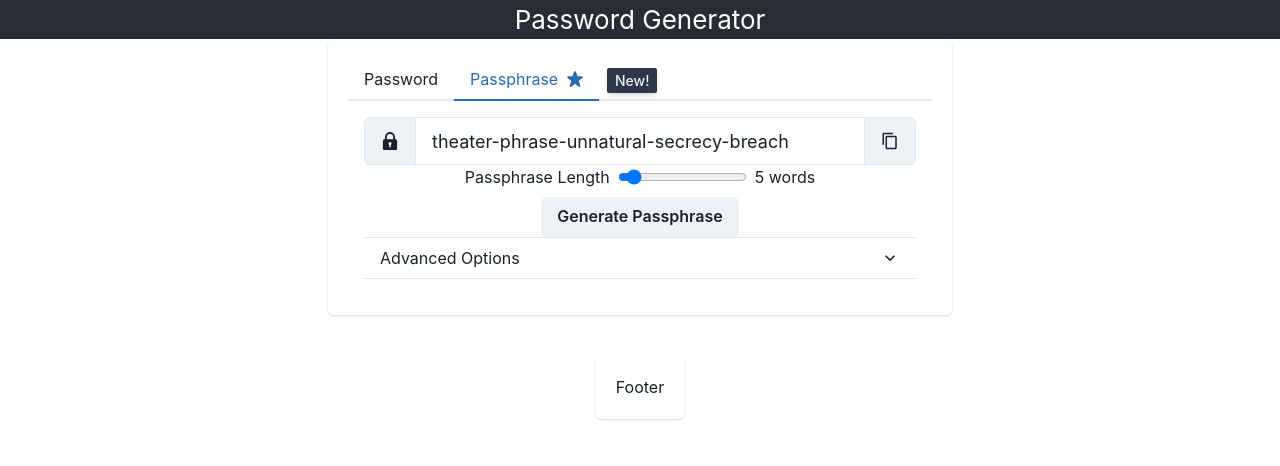
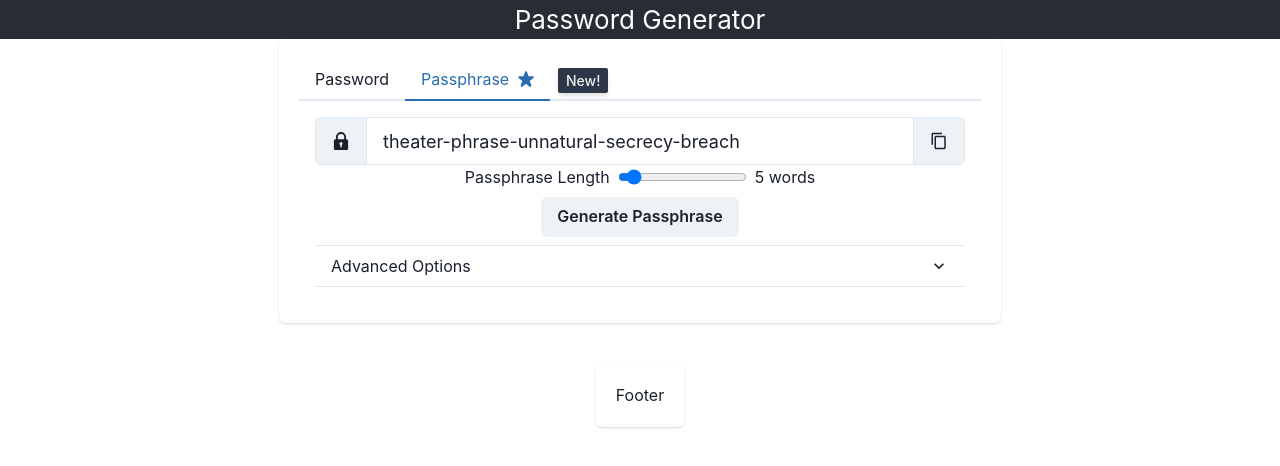
Before and after one commit to Stefan4D/passgen, a React (Create React App) app: page / in a window 1280 px wide. Both pictures are taken after a click on the tab "Passphrase". Shown: the top 466 px of the page. Built offline with nearby package versions, Linux system fonts and the light colour scheme.

Commit message:
Updated UI to fix margin on advanced options accordion

```diff
--- a/src/components/PasswordGenerator.js
+++ b/src/components/PasswordGenerator.js
@@ -444,10 +444,8 @@ export default function PasswordGenerator() {
                           <Button onClick={handlePassphraseSubmit}>
                             Generate Passphrase
                           </Button>
-                        </VStack>
-                      </Center>
 
-                      <Accordion allowToggle>
+                          <Accordion allowToggle minW={650}>
                             <AccordionItem>
                               <h2>
                                 <AccordionButton>
@@ -458,9 +456,11 @@ export default function PasswordGenerator() {
                                 </AccordionButton>
                               </h2>
                               <AccordionPanel pb={4}>
+                                <Center>
+                                  <VStack>
                                     <fieldset>
                                       <legend>Select number of dice:</legend>
-
+                                      <HStack>
                                         <div>
                                           <input
                                             type="radio"
@@ -488,7 +488,9 @@ export default function PasswordGenerator() {
                                               setWordList(shortUniqueList);
                                             }}
                                           />
-                                <label htmlFor="four-dice">4 dice</label>
+                                          <label htmlFor="four-dice">
+                                            4 dice
+                                          </label>
                                         </div>
 
                                         <div>
@@ -503,12 +505,20 @@ export default function PasswordGenerator() {
                                               setWordList(longList);
                                             }}
                                           />
-                                <label htmlFor="five-dice">5 dice</label>
+                                          <label htmlFor="five-dice">
+                                            5 dice
+                                          </label>
                                         </div>
+                                      </HStack>
                                     </fieldset>
-
-                            <FormControl display="flex" alignItems="center">
-                              <FormLabel htmlFor="passphrase-separator" mb="0">
+                                    <FormControl
+                                      display="flex"
+                                      alignItems="center"
+                                    >
+                                      <FormLabel
+                                        htmlFor="passphrase-separator"
+                                        mb="0"
+                                      >
                                         Passphrase Separator
                                       </FormLabel>
                                       <Input
@@ -524,9 +534,16 @@ export default function PasswordGenerator() {
                                         }
                                       />
                                     </FormControl>
+                                    <div>
+                                      Add capital letters <br /> Add numbers
+                                    </div>
+                                  </VStack>
+                                </Center>
                               </AccordionPanel>
                             </AccordionItem>
                           </Accordion>
+                        </VStack>
+                      </Center>
                     </form>
                   </div>
                 </TabPanel>
```
Lines whose indentation alone changed are shown as unchanged.
